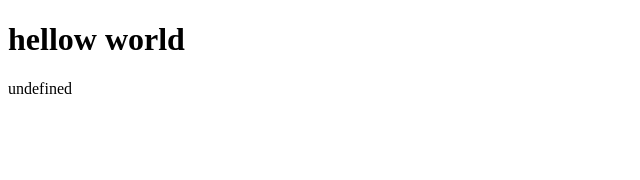
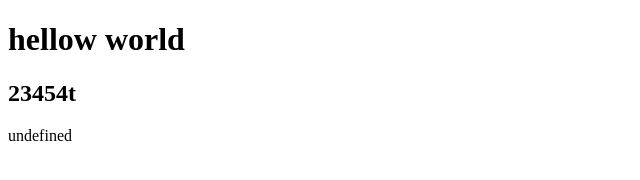
Before and after one commit to AlexNev91/js-, a plain HTML site: page index.html in a window 1280 px wide. Shown: the whole page, without its empty margins (0-640 px from the left). Drawn offline with Linux system fonts and the light colour scheme.

Commit message:
index.html mod

```diff
--- a/index.html
+++ b/index.html
@@ -7,7 +7,7 @@
 </head>
 <body>
     <h1>hellow world</h1>
-
+    <h2>23454t</h2>
 </body>
 
 <script src="script.js"></script>
```
